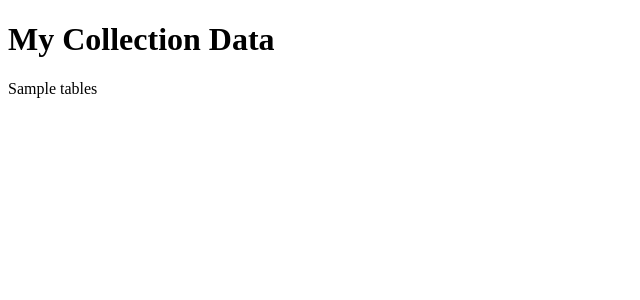
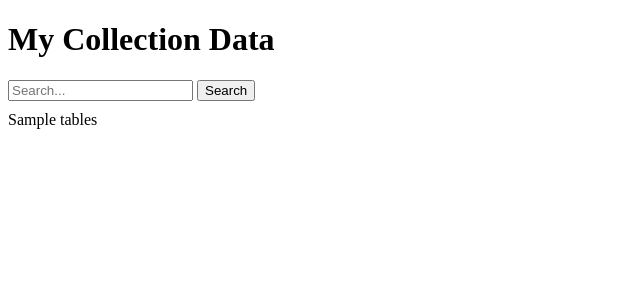
Before and after one commit to nagel-jon/MakeReport, a Flask app: template templates/view_collections.html in a window 1280 px wide. Shown: the top 300 px of the page, without its empty margins (0-640 px from the left). Run offline with Flask 3, Linux system fonts and the light colour scheme; the template is opened without the code that fills it: most values are stand-ins (such as "Sample title", 1, 10 or a date in 2020).

Commit message:
trying to figure out search bar

```diff
--- a/app.py
+++ b/app.py
@@ -41,7 +41,7 @@ def view_collections():
 
     return render_template('view_collections.html', tables=[df.to_html(classes='data')], titles=df.columns.values)
 
-@app.route('/view_articles', methods=['GET'])
+@app.route('/view_articles', methods=['GET', 'POST'])
 def view_articles():
     client = MongoClient('mongodb://localhost:27017/')
     db = client.MakeReport
@@ -69,3 +69,14 @@ def generate_report():
 
 if __name__ == '__main__':
     app.run(debug=True)
+
+
+
+def search_articles():
+    query = request.args.get('query')
+    client = MongoClient('mongodb://localhost:27017/')
+    db = client.MakeReport
+    collection = db.news_articles
+
+    df = pd.DataFrame(list(collection.find({'$text': {'$search': query}})))
+    return render_template('view_articles.html', tables=[df.to_html(classes='data')], titles=df.columns.values)
--- a/templates/view_articles.html
+++ b/templates/view_articles.html
@@ -24,7 +24,7 @@
     </style>
 </head>
 <body>
-    <h1>My Collection Data</h1>
+    <h1>News Article Data</h1>
     {{ tables|safe }}
 </body>
 </html>
--- a/templates/view_collections.html
+++ b/templates/view_collections.html
@@ -9,7 +9,6 @@
         }
 
         th, td {
-            text-align: left;
             padding: 8px;
         }
 
@@ -21,10 +20,18 @@
             background-color: #375e94;
             color: white;
         }
+
+        .search-bar {
+            margin-bottom: 10px;
+        }
     </style>
 </head>
 <body>
     <h1>My Collection Data</h1>
+    <div class="search-bar">
+        <input type="text" placeholder="Search...">
+        <button type="submit">Search</button>
+    </div>
     {{ tables|safe }}
 </body>
 </html>
```
Also changed, not shown: templates/view_articles_search.html (added).
